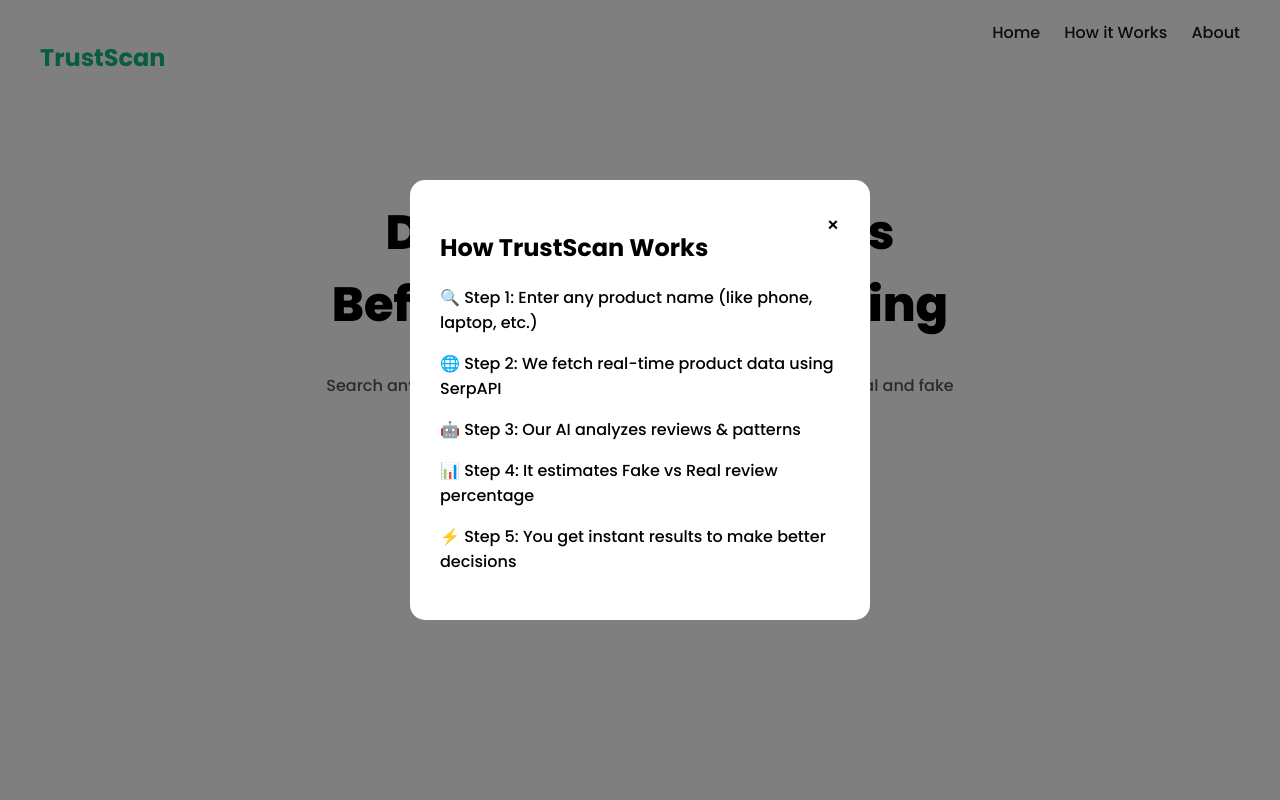
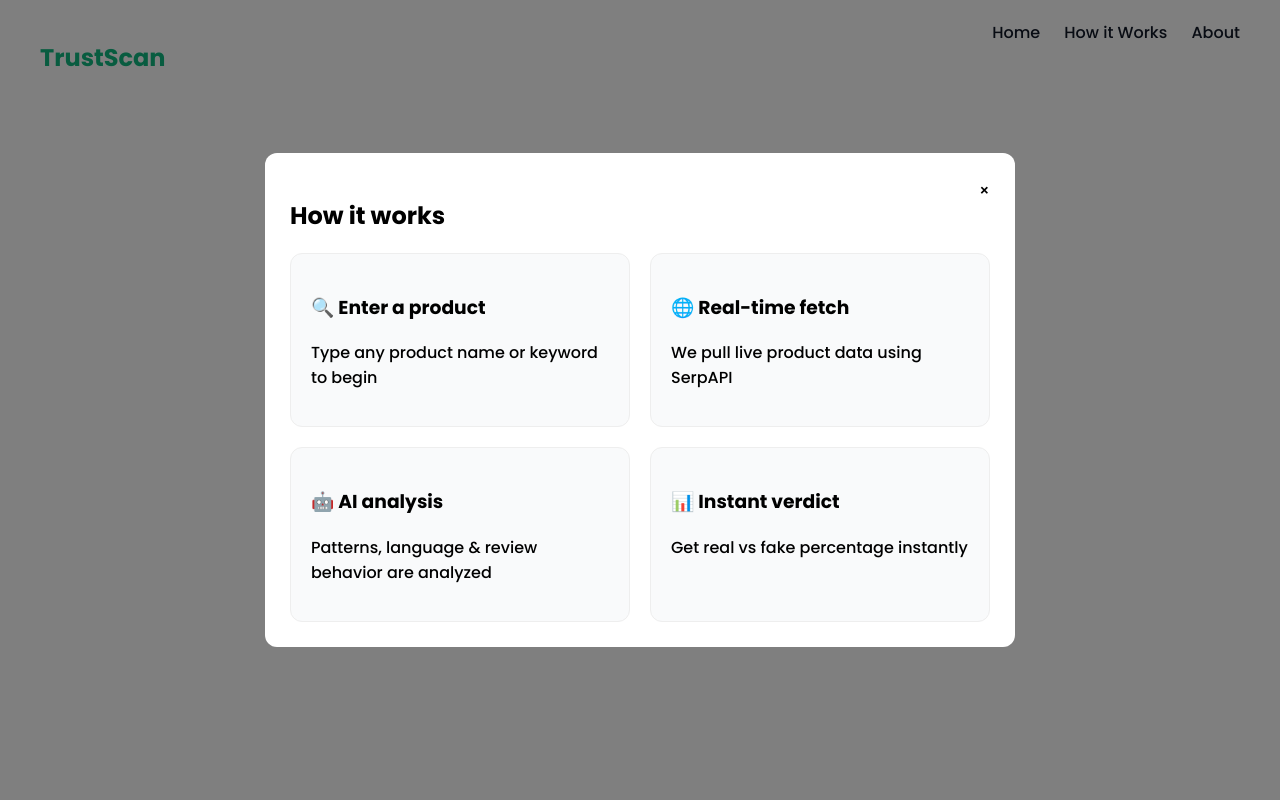
Before and after one commit to varshnik2024-blip/fake-review, a Flask app: page / in a window 1280 px wide, after a click on "How it Works". Run offline with Flask 3, Linux system fonts and the light colour scheme.

Commit message:
final UI popup upgrade

```diff
--- a/static/styles.css
+++ b/static/styles.css
@@ -9,7 +9,7 @@ body {
     display: flex;
     justify-content: space-between;
     padding: 20px 40px;
-    background: #fff;
+    background: white;
 }
 
 .logo {
@@ -18,16 +18,15 @@ body {
 
 .nav-links a {
     margin-left: 20px;
+    cursor: pointer;
     text-decoration: none;
     color: #111827;
-    font-weight: 500;
-    cursor: pointer;
 }
 
 /* HERO */
 .hero {
     text-align: center;
-    padding: 50px 20px;
+    padding: 60px 20px;
 }
 
 .hero-title {
@@ -47,10 +46,6 @@ body {
     color: #555;
 }
 
-.search-box {
-    margin-top: 20px;
-}
-
 .search-box input {
     padding: 10px;
     width: 300px;
@@ -64,7 +59,6 @@ body {
     color: white;
     border: none;
     border-radius: 20px;
-    cursor: pointer;
 }
 
 /* PRODUCTS */
@@ -77,9 +71,9 @@ body {
 
 .card {
     width: 250px;
+    background: #f9fafb;
     padding: 15px;
-    border-radius: 15px;
-    background: #f9f9f9;
+    border-radius: 12px;
     text-align: center;
 }
 
@@ -104,14 +98,45 @@ body {
 
 .modal-box {
     background: white;
-    padding: 30px;
+    padding: 25px;
+    border-radius: 12px;
     width: 400px;
-    border-radius: 15px;
-    text-align: left;
 }
 
 .close {
     float: right;
-    font-size: 20px;
     cursor: pointer;
 }
+
+/* BIG MODAL */
+.big-modal {
+    width: 700px;
+}
+
+/* GRID */
+.steps-grid {
+    display: grid;
+    grid-template-columns: 1fr 1fr;
+    gap: 20px;
+}
+
+/* CARDS */
+.step-card {
+    background: #f9fafb;
+    padding: 20px;
+    border-radius: 12px;
+    border: 1px solid #eee;
+    transition: 0.3s;
+}
+
+.step-card:hover {
+    transform: translateY(-5px);
+    box-shadow: 0 10px 25px rgba(0,0,0,0.1);
+}
+
+/* RESPONSIVE */
+@media (max-width: 600px) {
+    .steps-grid {
+        grid-template-columns: 1fr;
+    }
+}
--- a/templates/index.html
+++ b/templates/index.html
@@ -2,7 +2,7 @@
 <html lang="en">
 <head>
 <meta charset="UTF-8">
-<title>Fake Review Detector</title>
+<title>TrustScan</title>
 
 <link href="https://fonts.googleapis.com/css2?family=Poppins:wght@300;500;700;800&display=swap" rel="stylesheet">
 <link rel="stylesheet" href="{{ url_for('static', filename='styles.css') }}">
@@ -26,8 +26,8 @@ function closeModal(id) {
     <h2 class="logo">TrustScan</h2>
     <div class="nav-links">
         <a href="#">Home</a>
-        <a href="#" onclick="openModal('howModal')">How it Works</a>
-        <a href="#" onclick="openModal('aboutModal')">About</a>
+        <a onclick="openModal('howModal')">How it Works</a>
+        <a onclick="openModal('aboutModal')">About</a>
     </div>
 </div>
 
@@ -40,7 +40,7 @@ function closeModal(id) {
 </h1>
 
 <p class="subtitle">
-    Search any product — our AI analyzes reviews and shows what's real and fake
+    Search any product — our AI analyzes review patterns and tells you what's real
 </p>
 
 <form method="POST" class="search-box">
@@ -70,31 +70,35 @@ function closeModal(id) {
 
 <!-- 🔥 HOW IT WORKS MODAL -->
 <div id="howModal" class="modal">
-<div class="modal-box">
+<div class="modal-box big-modal">
 
 <span class="close" onclick="closeModal('howModal')">&times;</span>
 
-<h2>How TrustScan Works</h2>
+<h2 class="modal-title">How it works</h2>
 
-<p>
-🔍 Step 1: Enter any product name (like phone, laptop, etc.)
-</p>
+<div class="steps-grid">
 
-<p>
-🌐 Step 2: We fetch real-time product data using SerpAPI
-</p>
+<div class="step-card">
+<h3>🔍 Enter a product</h3>
+<p>Type any product name or keyword to begin</p>
+</div>
 
-<p>
-🤖 Step 3: Our AI analyzes reviews & patterns
-</p>
+<div class="step-card">
+<h3>🌐 Real-time fetch</h3>
+<p>We pull live product data using SerpAPI</p>
+</div>
 
-<p>
-📊 Step 4: It estimates Fake vs Real review percentage
-</p>
+<div class="step-card">
+<h3>🤖 AI analysis</h3>
+<p>Patterns, language & review behavior are analyzed</p>
+</div>
 
-<p>
-⚡ Step 5: You get instant results to make better decisions
-</p>
+<div class="step-card">
+<h3>📊 Instant verdict</h3>
+<p>Get real vs fake percentage instantly</p>
+</div>
+
+</div>
 
 </div>
 </div>
@@ -108,26 +112,13 @@ function closeModal(id) {
 <h2>About TrustScan</h2>
 
 <p>
-TrustScan is a web application designed to help users identify fake reviews before purchasing products online.
+TrustScan is an AI-powered web application that helps users detect fake reviews before buying products.
 </p>
 
 <p>
-🚀 Built using:
-- Flask (Backend)
-- SerpAPI (Data fetching)
-- HTML, CSS (Frontend)
-</p>
-
-<p>
-🎯 Goal:
-To improve online shopping decisions by providing transparency.
-</p>
-
-<p>
-💡 Future Scope:
-- Real ML model for accuracy
-- Chrome extension
-- Mobile app version
+🚀 Built with Flask, SerpAPI, HTML, CSS
+🎯 Helps users make smarter decisions
+💡 Future: ML model + Chrome extension
 </p>
 
 </div>
```
